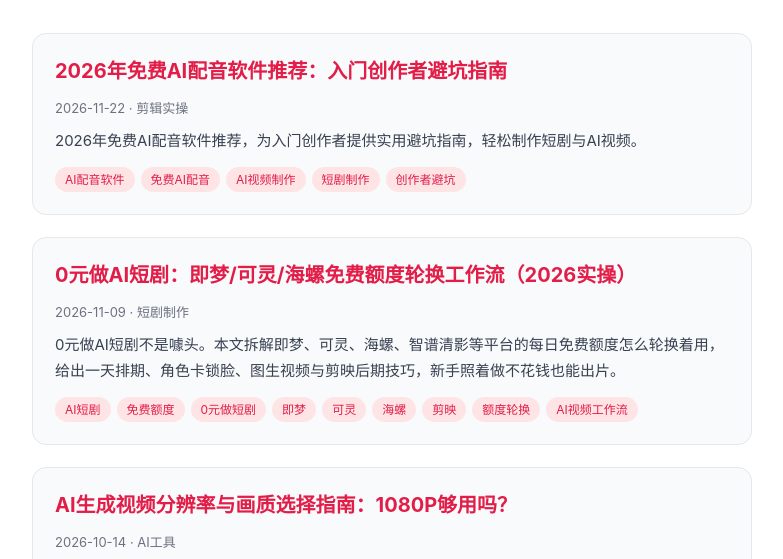
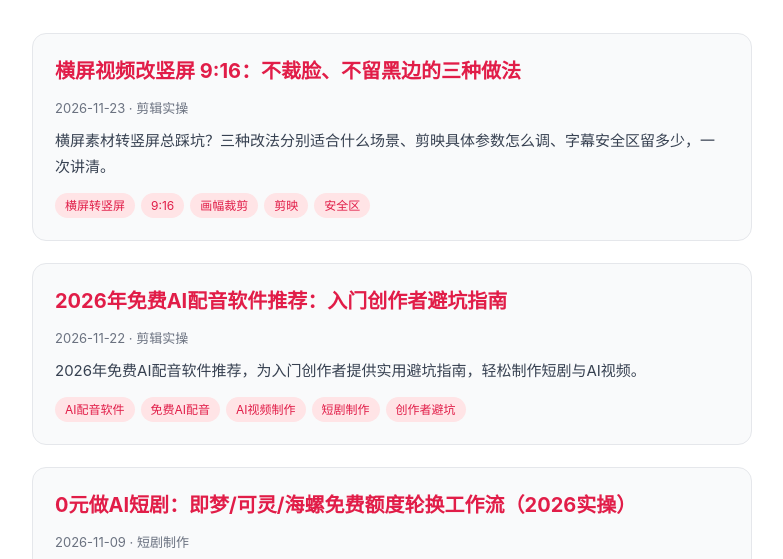
Before and after one commit to m664375988/duanju-yanjiu, a plain HTML site: page docs/index.html in a window 1280 px wide. Shown: the part 185-744 px from the top of the page, without its empty margins (248-1031 px from the left). Drawn offline with Linux system fonts and the light colour scheme.

Commit message:
deploy: index.html

```diff
--- a/docs/index.html
+++ b/docs/index.html
@@ -71,7 +71,11 @@ footer.site{border-top:1px solid var(--line);color:var(--muted);font-size:13px;t
 <section class="hero">
 <h1>短剧与 AI 视频制作实操指南</h1>
 <p>短剧与 AI 视频制作实操指南：从脚本、分镜、AI 生成到剪辑变现，手把手带你做出能赚钱的短剧。</p></section>
-<div class="post-list"><a class="card" href="/duanju-yanjiu/posts/ai-peiyin-ruanjian.html">
+<div class="post-list"><a class="card" href="/duanju-yanjiu/posts/hengping-zhuan-shuping.html">
+<h2>横屏视频改竖屏 9:16：不裁脸、不留黑边的三种做法</h2>
+<div class="meta">2026-11-23 · 剪辑实操</div>
+<p>横屏素材转竖屏总踩坑？三种改法分别适合什么场景、剪映具体参数怎么调、字幕安全区留多少，一次讲清。</p>
+<div class="tags"><span class="tag">横屏转竖屏</span><span class="tag">9:16</span><span class="tag">画幅裁剪</span><span class="tag">剪映</span><span class="tag">安全区</span></div></a><a class="card" href="/duanju-yanjiu/posts/ai-peiyin-ruanjian.html">
 <h2>2026年免费AI配音软件推荐：入门创作者避坑指南</h2>
 <div class="meta">2026-11-22 · 剪辑实操</div>
 <p>2026年免费AI配音软件推荐，为入门创作者提供实用避坑指南，轻松制作短剧与AI视频。</p>
```
